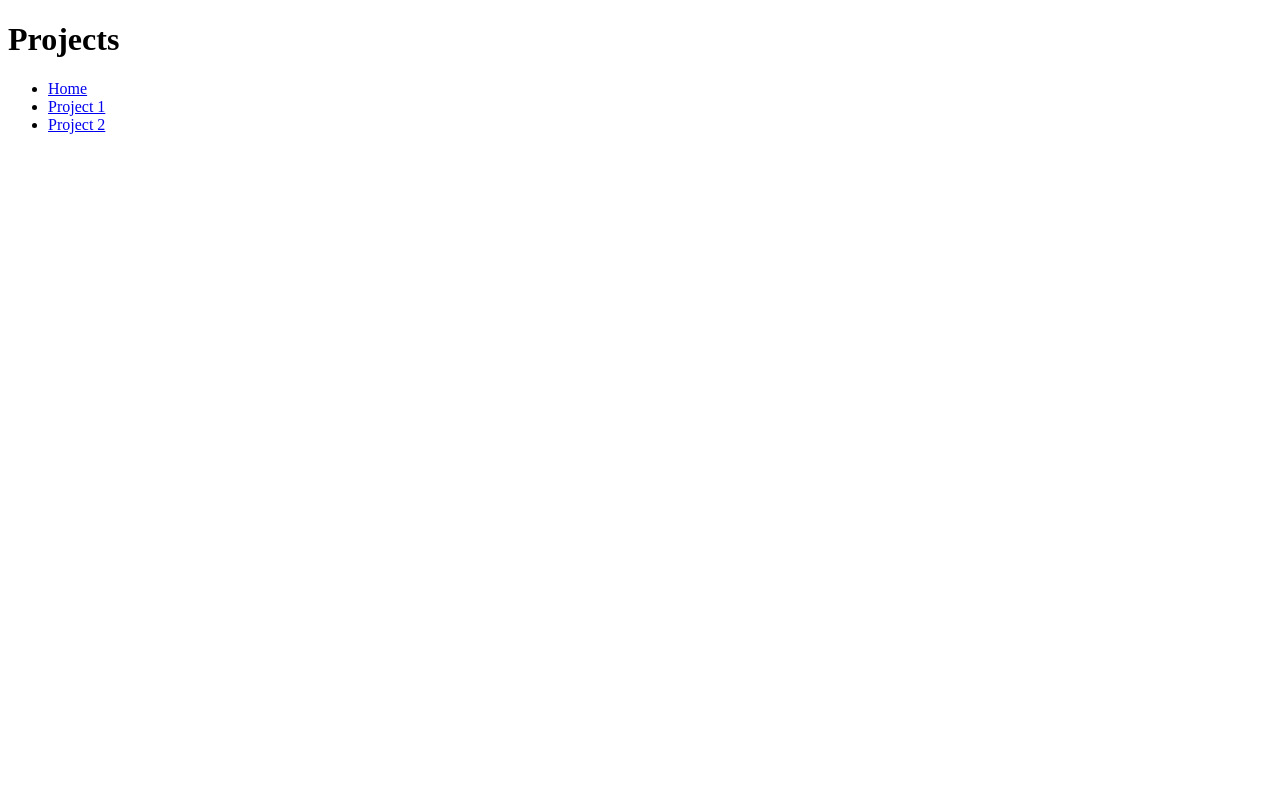
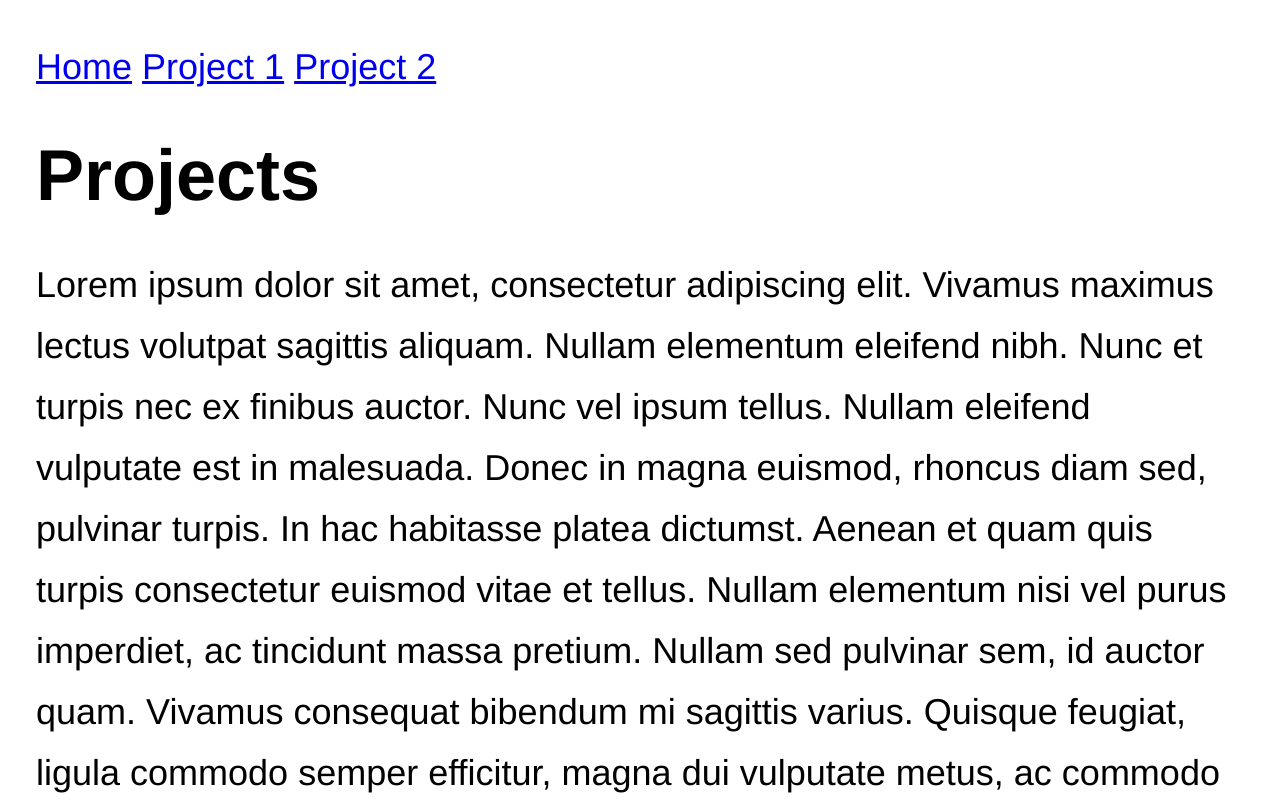
Before and after one commit to wickedsvami/IS117-GIT-HTML-Intro, a plain HTML site: page projects/index.html in a window 1280 px wide. Shown: the top 800 px of the page. Drawn offline with Linux system fonts and the light colour scheme.

Commit message:
Task: Got project directory to work, fiddled with css file a bit

```diff
--- a/css/styles.css
+++ b/css/styles.css
@@ -13,10 +13,10 @@ footer {
     text-align: center;
 }
 h1 {
-    font-size: 160%;
+    font-size: 200%;
 }
 h2 {
-    font-size: 140%;
+    font-size: 160%;
 }
 h3 {
     font-size: 120%;
--- a/projects/index.html
+++ b/projects/index.html
@@ -4,13 +4,38 @@
     <meta charset="UTF-8" />
     <meta name="viewport" content="width=device-width, initial-scale=1.0" />
     <title>Projects</title>
+    <link href="../css/styles.css" rel="stylesheet" type="text/css">
 </head>
 <body>
-<h1>Projects</h1>
-<ul>
-    <li><a href="../index.html">Home</a></li>
-    <li><a href="project1.html">Project 1</a></li>
-    <li><a href="project2.html">Project 2</a></li>
-</ul>
+
+<div id="wrapper">
+    <header>
+        <menu>
+            <li><a href="../index.html">Home</a></li>
+            <li><a href="project1.html">Project 1</a></li>
+            <li><a href="project2.html">Project 2</a></li>
+        </menu>
+    </header>
+
+    <main>
+        <h1>Projects</h1>
+        <p>
+            Lorem ipsum dolor sit amet, consectetur adipiscing elit. Vivamus maximus lectus volutpat sagittis aliquam.
+            Nullam elementum eleifend nibh. Nunc et turpis nec ex finibus auctor. Nunc vel ipsum tellus. Nullam eleifend
+            vulputate est in malesuada. Donec in magna euismod, rhoncus diam sed, pulvinar turpis. In hac habitasse platea
+            dictumst. Aenean et quam quis turpis consectetur euismod vitae et tellus. Nullam elementum nisi vel purus
+            imperdiet, ac tincidunt massa pretium. Nullam sed pulvinar sem, id auctor quam. Vivamus consequat bibendum mi
+            sagittis varius. Quisque feugiat, ligula commodo semper efficitur, magna dui vulputate metus, ac commodo nisi
+            sem pellentesque metus. Proin orci mauris, suscipit eget finibus ut, pharetra a ex. Quisque nunc tortor, maximus
+            a pretium id, finibus eget mi. Pellentesque venenatis pharetra mi vitae lobortis. Quisque et magna vel velit
+            luctus tincidunt.
+        </p>
+    </main>
+
+    <footer>
+        <small>&copy; Copyright 2020, Haywood</small>
+    </footer>
+
+</div>
 </body>
 </html>
```
Also changed, not shown: projects/project1.html (+30 -6 lines), projects/project2.html (+31 -6 lines).
